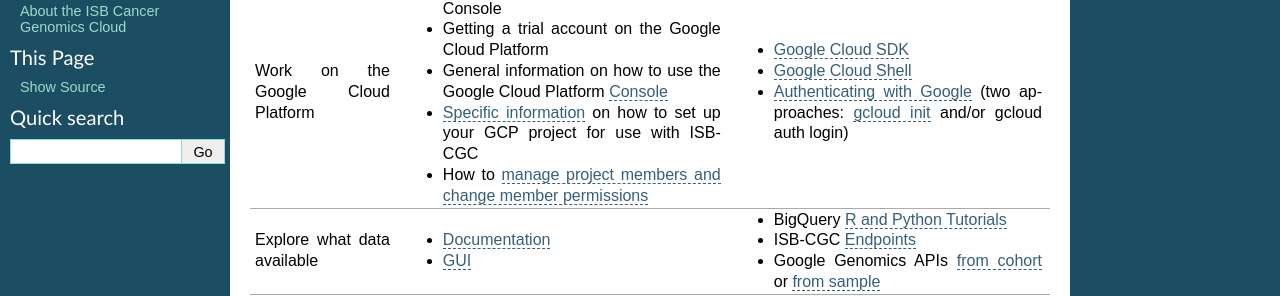
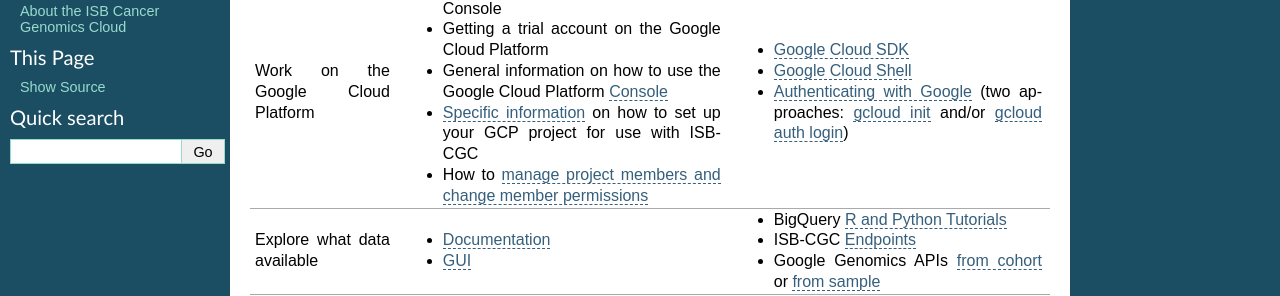
Before and after one commit to isb-cgc/readthedocs, a Sphinx documentation site: the page built from docs/source/index.rst, in a window 1280 px wide and 900 px high, scrolled down 704 px. Shown: the part 156-452 px from the top of the window. Built offline with Sphinx 7.4.7, drawn with Linux system fonts in a browser that asks for light colours; part of the change alters nothing that is shown.

```diff
--- a/docs/source/index.rst
+++ b/docs/source/index.rst
@@ -31,7 +31,7 @@ The table below describes the types of functions that can be performed in ISB-CG
 +===================================+=============================================================================================================================================================================================================================================================================================+=================================================================================================================================================================================================================================================================================================+
 |Work on the Google Cloud Platform  |- `Link <https://console.cloud.google.com/>`_ to the Google Cloud Platform Console                                                                                                                                                                                                           |- `Google Cloud SDK <https://cloud.google.com/sdk/>`_                                                                                                                                                                                                                                            |
 |                                   |- Getting a trial account on the Google Cloud Platform                                                                                                                                                                                                                                       |- `Google Cloud Shell <https://cloud.google.com/shell/docs/>`_                                                                                                                                                                                                                                   |
-|                                   |- General information on how to use the Google Cloud Platform `Console <https://support.google.com/cloud/?hl=en#topic=3340599>`_                                                                                                                                                             |- `Authenticating with Google </search.html?q=Authenticate+with+Google&check_keywords=yes&area=default>`_ (two approaches: `gcloud init <www.cnn.com>`_ and/or gcloud auth login)                                                                                                                |
+|                                   |- General information on how to use the Google Cloud Platform `Console <https://support.google.com/cloud/?hl=en#topic=3340599>`_                                                                                                                                                             |- `Authenticating with Google </search.html?q=Authenticate+with+Google&check_keywords=yes&area=default>`_ (two approaches: `gcloud init <www.cnn.com>`_ and/or `gcloud auth login <www.wtop.com>`_)                                                                                              |
 |                                   |- `Specific information </gcp-info/gcp-info2/Setup.html>`_ on how to set up your GCP project for use with ISB-CGC                                                                                                                                                                            |                                                                                                                                                                                                                                                                                                 |
 |                                   |- How to `manage project members and change member permissions <https://support.google.com/cloud/answer/6158846>`_                                                                                                                                                                           |                                                                                                                                                                                                                                                                                                 |
 +-----------------------------------+---------------------------------------------------------------------------------------------------------------------------------------------------------------------------------------------------------------------------------------------------------------------------------------------+-------------------------------------------------------------------------------------------------------------------------------------------------------------------------------------------------------------------------------------------------------------------------------------------------+
```
